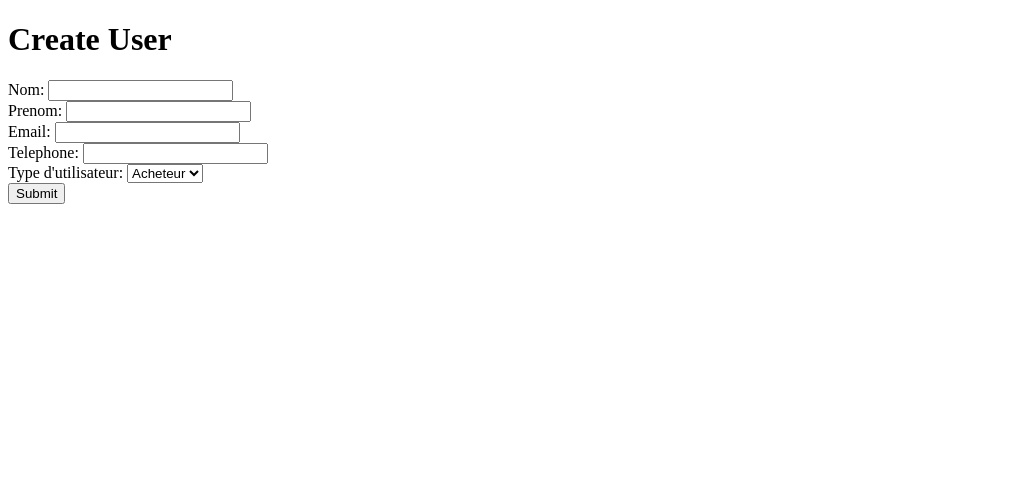
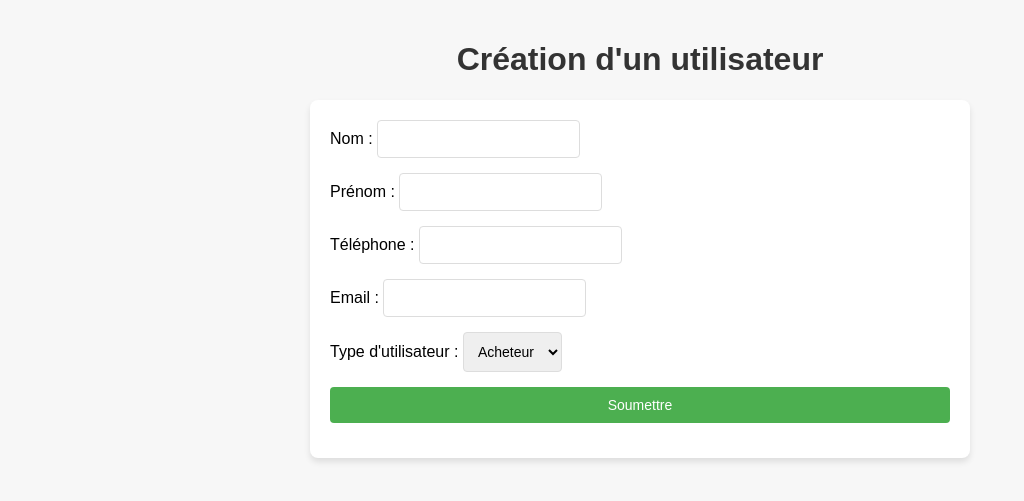
Before and after one commit to arnaud-ma/projetBDD2025, a Django app: page /agence/create_user/ in a window 1280 px wide. Shown: the top 501 px of the page, without its empty margins (0-1024 px from the left). Run offline with Django 5.2, Linux system fonts and the light colour scheme.

Commit message:
j'ai modifier les templates et notre models.py pour avoir une vue plus esthétiques en affichant correctement le type d'utilisateur

```diff
--- a/agence/forms.py
+++ b/agence/forms.py
@@ -7,12 +7,11 @@ from . import models
 
 
 class UtilisateurForm(forms.ModelForm):
-    class Meta:
-        model = models.Utilisateur
-        fields: ClassVar = ["nom", "prenom", "email", "telephone"]
-
     type_utilisateur = forms.ChoiceField(
         widget=forms.Select,
         choices=[("1", "Acheteur"), ("2", "Vendeur")],
         label="Type d'utilisateur",
     )
+    class Meta:
+        model = models.Utilisateur
+        fields: ClassVar = ["nom", "prenom", "email", "telephone"]
--- a/agence/models.py
+++ b/agence/models.py
@@ -80,18 +80,24 @@ class Bien(models.Model):
 #                              region Utilisateur                              #
 # ---------------------------------------------------------------------------- #
 
+TYPE_CHOICES = [
+    ('1', 'Acheteur'),
+    ('2', 'Vendeur'),
+]
 
 class Utilisateur(models.Model):
     nom = models.CharField(max_length=255)
     prenom = models.CharField(max_length=255)
     telephone = PhoneNumberField(blank=True, unique=True, default=None)
     email = models.EmailField(unique=True)
+    type_utilisateur = models.CharField(max_length=1, choices=TYPE_CHOICES, default='1')  # <-- ajout ici
 
     def __str__(self):
         coords = (self.email, self.telephone)
         coords = filter(None, coords)
         coords_str = ", ".join(map(str, coords))
         return f"{self.prenom} {self.nom} ({coords_str})"
+
 
 
 class Vendeur(Utilisateur):
--- a/agence/templates/agence/create_user.html
+++ b/agence/templates/agence/create_user.html
@@ -1,15 +1,93 @@
 <!DOCTYPE html>
-<html lang="en">
+<html lang="fr">
 <head>
     <meta charset="UTF-8">
-    <title>Create User</title>
+    <meta name="viewport" content="width=device-width, initial-scale=1.0">
+    <title>Créer un utilisateur</title>
+    <style>
+        body {
+            font-family: Arial, sans-serif;
+            background-color: #f7f7f7;
+            margin: 0;
+            padding: 20px;
+        }
+        h1 {
+            color: #333;
+            text-align: center;
+        }
+        .container {
+            width: 50%;
+            margin: 0 auto;
+            background-color: #fff;
+            padding: 20px;
+            border-radius: 8px;
+            box-shadow: 0 4px 6px rgba(0, 0, 0, 0.1);
+        }
+        form {
+            display: flex;
+            flex-direction: column;
+        }
+        label {
+            font-size: 16px;
+            margin-bottom: 8px;
+        }
+        input, select, button {
+            padding: 10px;
+            font-size: 14px;
+            margin-bottom: 15px;
+            border: 1px solid #ddd;
+            border-radius: 4px;
+        }
+        button {
+            background-color: #4CAF50;
+            color: white;
+            border: none;
+            cursor: pointer;
+        }
+        button:hover {
+            background-color: #45a049;
+        }
+    </style>
 </head>
 <body>
-    <h1>Create User</h1>
-    <form method="post">
-        {% csrf_token %}
-        {{ form }}
-        <button type="submit">Submit</button>
-    </form>
+    <h1>Création d'un utilisateur</h1>
+    <div class="container">
+        {% if messages %}
+            <ul>
+                {% for message in messages %}
+                    <li style="color: green;">{{ message }}</li>
+                {% endfor %}
+            </ul>
+        {% endif %}
+
+        <form method="post">
+            {% csrf_token %}
+
+            <!-- Ajout de chaque champ du formulaire avec un label -->
+            <div>
+                <label for="{{ form.nom.id_for_label }}">Nom :</label>
+                {{ form.nom }}
+            </div>
+            <div>
+                <label for="{{ form.prenom.id_for_label }}">Prénom :</label>
+                {{ form.prenom }}
+            </div>
+            <div>
+                <label for="{{ form.telephone.id_for_label }}">Téléphone :</label>
+                {{ form.telephone }}
+            </div>
+            <div>
+                <label for="{{ form.email.id_for_label }}">Email :</label>
+                {{ form.email }}
+            </div>
+            <div>
+                <label for="{{ form.type_utilisateur.id_for_label }}">Type d'utilisateur :</label>
+                {{ form.type_utilisateur }}
+            </div>
+
+            <!-- Bouton de soumission -->
+            <button type="submit">Soumettre</button>
+        </form>
+    </div>
 </body>
 </html>
--- a/agence/views.py
+++ b/agence/views.py
@@ -1,15 +1,12 @@
-# Create your views here.
 from django.http import HttpResponse
 from django.shortcuts import render
+from django.contrib import messages  # <- Ajouté
 
 from agence.forms import UtilisateurForm
-
 from .models import Acheteur, Utilisateur, Vendeur
-
 
 def index(request):
     return render(request, "agence/index.html")
-
 
 def list_users(request):
     user_list = Utilisateur.objects.all()
@@ -18,25 +15,30 @@ def list_users(request):
     }
     return render(request, "agence/list_users.html", context)
 
-
 def create_user(request):
-    if request.method == "POST":  # c'est lutisateur qui remplie la requete
+    if request.method == "POST":
         form = UtilisateurForm(request.POST)
         if form.is_valid():
-            utilisateur = form.save()
+            utilisateur = form.save(commit=False)
             type_utilisateur = form.cleaned_data["type_utilisateur"]
             if type_utilisateur == "1":
-                obj = Acheteur
+                user_instance = Acheteur()
             elif type_utilisateur == "2":
-                obj = Vendeur
+                user_instance = Vendeur()
             else:
-                msg = f"Invalid type_utilisateur: {type_utilisateur}"
-                raise ValueError(msg)
+                messages.error(request, "Type d'utilisateur invalide.")
+                return render(request, "agence/create_user.html", {"form": form})
 
-            user_instance = obj.objects.create(utilisateur_ptr=utilisateur)
-            user_instance.__dict__.update(utilisateur.__dict__)
+            user_instance.nom = utilisateur.nom
+            user_instance.prenom = utilisateur.prenom
+            user_instance.email = utilisateur.email
+            user_instance.telephone = utilisateur.telephone
             user_instance.save()
-            return HttpResponse("Utilisateur créé avec succès !")
+
+            messages.success(request, "✅ Utilisateur créé avec succès !")
+            return render(request, "agence/create_user.html", {"form": UtilisateurForm()})
+        else:
+            messages.error(request, "⚠️ Veuillez corriger les erreurs ci-dessous.")
     else:
         form = UtilisateurForm()
 
```
Also changed, not shown: agence/templates/agence/index.html (+58 -15 lines), agence/templates/agence/list_users.html (+11 -3 lines).
